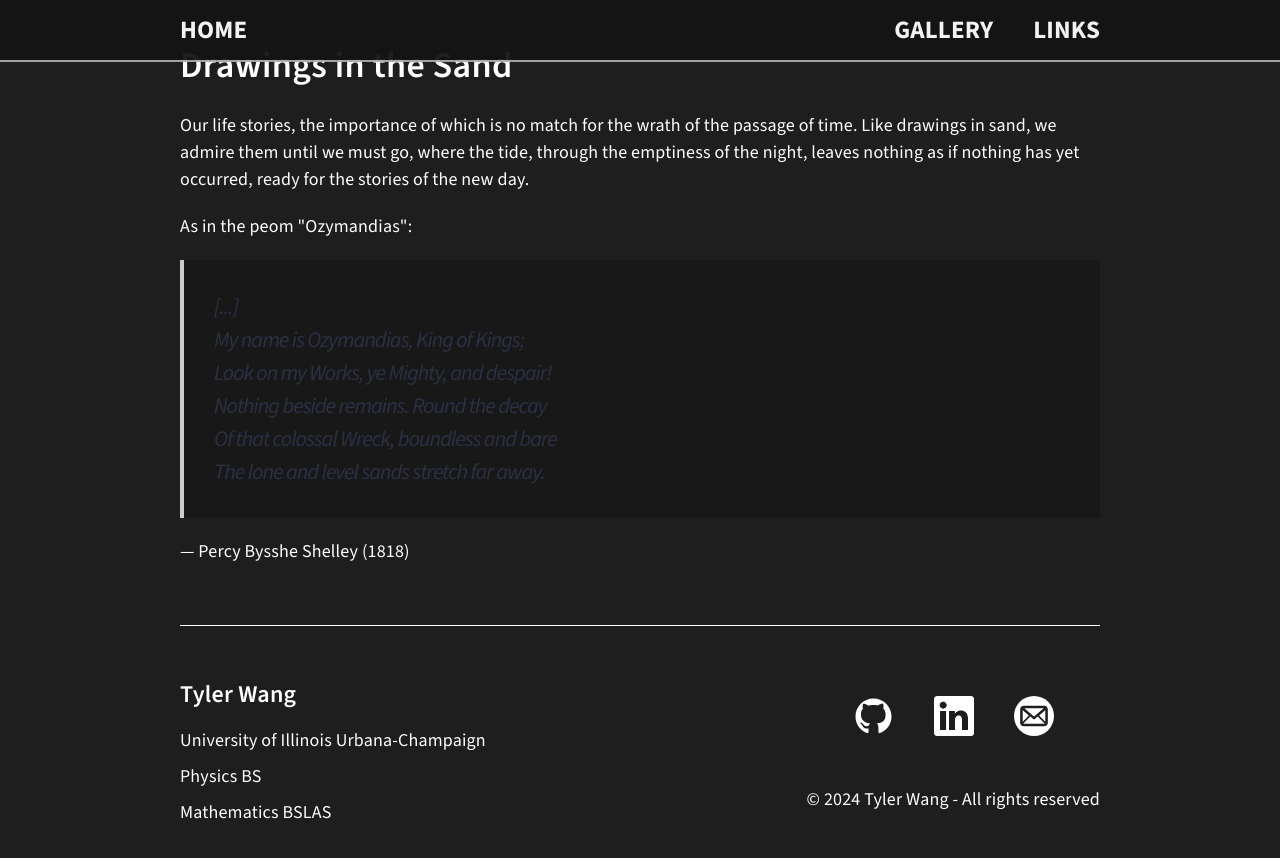
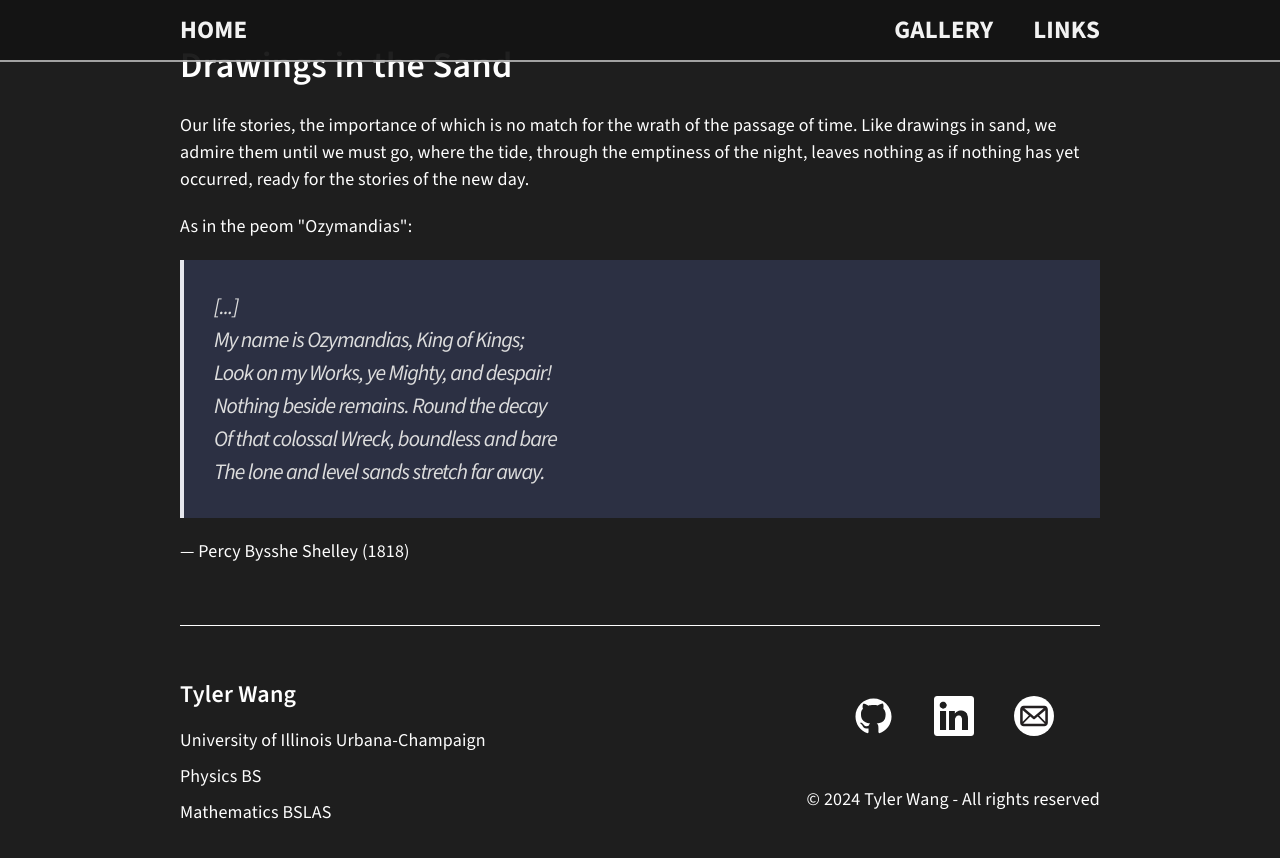
Before and after one commit to tylerwwang/tylerwwang.github.io, a Jekyll site: the page built from index.html, in a window 1280 px wide and 900 px high, scrolled down 1686 px. Shown: the top 858 px of the window. Built offline with Jekyll 4.4.1, drawn with Linux system fonts in a browser that asks for light colours.

Commit message:
Fixed issue with blockquote color.

```diff
--- a/_sass/0-settings/_variables.scss
+++ b/_sass/0-settings/_variables.scss
@@ -26,8 +26,8 @@ $visited-color:    #977ac8 !default;
 
 $background-color: #1e1e1e !default;
 $code-background-color: #181818 !default;
-$blockquote-background-color: #181818 !default;
-$blockquote-foreground-color: #2c3043  !default;
+$blockquote-background-color: #2c3043  !default;
+$blockquote-foreground-color: #dddddd !default;
 
 $grey-color:       #828282 !default;
 $grey-color-light: lighten($grey-color, 40%) !default;
```
